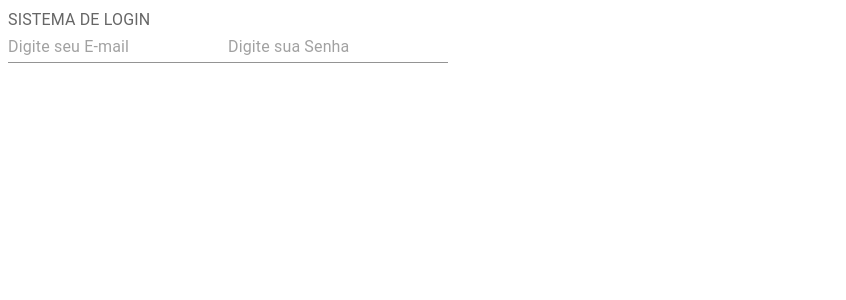
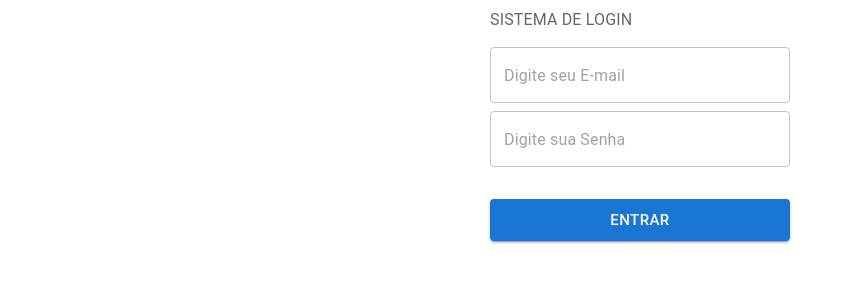
Before and after one commit to hfranco2/PI-3-UNIVESP, a React app in the folder pizzaria/frontend/: page /login in a window 1280 px wide. Shown: the top 300 px of the page, without its empty margins (0-846 px from the left). Built offline with nearby package versions, Linux system fonts and the light colour scheme; the HTML template or start-up script is replaced by a standard one.

Commit message:
finalizacao sistema login

```diff
--- a/pizzaria/frontend/src/components/App.js
+++ b/pizzaria/frontend/src/components/App.js
@@ -12,10 +12,12 @@ import {
 	Redirect,
 } from "react-router-dom";
 import { AuthProvider } from "../context/auth";
+import useAuth from "../hooks/useAuth";
 
 const Private = ({ Item }) => {
-	const signed = useAuth();
-	return signed > 0 ? <App /> : <Signin />;
+  const { signed } = useAuth();
+
+  return signed > 0 ? <Item /> : <Signin />;
 };
 export default class App extends Component {
 	constructor(props) {
@@ -26,7 +28,7 @@ export default class App extends Component {
 			<AuthProvider>
 				<Router>
 					<Routes>
-						<Route exact path="/" element={<RequestPage />} />
+						<Route exact path="/" element={<Private Item={RequestPage} />}/>
                         <Route exact path="/login" element={<Signin />} />
 					</Routes>
 				</Router>
--- a/pizzaria/frontend/src/components/Signin.js
+++ b/pizzaria/frontend/src/components/Signin.js
@@ -1,6 +1,6 @@
 import React, { useState } from "react";
-import  Input  from "@mui/material/Input";
-import Button from '@mui/material/Button';
+import TextField from "@mui/material/TextField";
+import Button from "@mui/material/Button";
 import FormLabel from "@mui/material/FormLabel";
 import { Link, useNavigate } from "react-router-dom";
 import useAuth from "../hooks/useAuth";
@@ -27,27 +27,68 @@ const Signin = () => {
 			return;
 		}
 
-    navigate("/home");
+		navigate("/");
 	};
 
 	return (
-    <Box>
+		<Box
+			sx={{
+				width: "100%",
+				height: "100%",
+				display: "flex",
+			}}
+		>
+			<Box
+				sx={{
+					width: 300,
+					height: "auto",
+					margin: "auto",
+					display: "flex",
+					flexDirection: "column",
+					justifyContent: "center",
+				}}
+			>
 				<FormLabel>SISTEMA DE LOGIN</FormLabel>
-      <Box>
-        <Input
+				<Box
+					sx={{
+						display: "flex",
+						flexDirection: "column",
+						my: "1rem",
+					}}
+				>
+					<TextField
 						type="email"
 						placeholder="Digite seu E-mail"
 						value={email}
-          onChange={(e) => [setEmail(e.target.value), setError("")]}
+						onChange={(e) => [
+							setEmail(e.target.value),
+							setError(""),
+						]}
+						sx={{
+							mb: "0.5rem",
+						}}
 					/>
-        <Input
+					<TextField
 						type="password"
 						placeholder="Digite sua Senha"
 						value={senha}
-          onChange={(e) => [setSenha(e.target.value), setError("")]}
+						onChange={(e) => [
+							setSenha(e.target.value),
+							setError(""),
+						]}
 					/>
 					<FormLabel>{error}</FormLabel>
-        <Button text="Entrar" onClick={handleLogin} />
+					<Button
+						variant="contained"
+						size="large"
+						onClick={handleLogin}
+						sx={{
+							mt: "2rem",
+						}}
+					>
+						Entrar
+					</Button>
+				</Box>
 			</Box>
 		</Box>
 	);
--- a/pizzaria/frontend/src/context/auth.js
+++ b/pizzaria/frontend/src/context/auth.js
@@ -5,7 +5,9 @@ export const AuthContext = createContext({});
 
 export const AuthProvider = ({ children }) => {
   const [user, setUser] = useState();
-
+  let mock = localStorage.getItem("users_bd")
+  if(typeof(mock)!="array")
+localStorage.setItem("users_bd",JSON.stringify([{email:"teste@gmail.com",password:"123"}]))
   useEffect(() => {
     const userToken = localStorage.getItem("user_token");
     const usersStorage = localStorage.getItem("users_bd");
```
Lines whose indentation alone changed are shown as unchanged.
